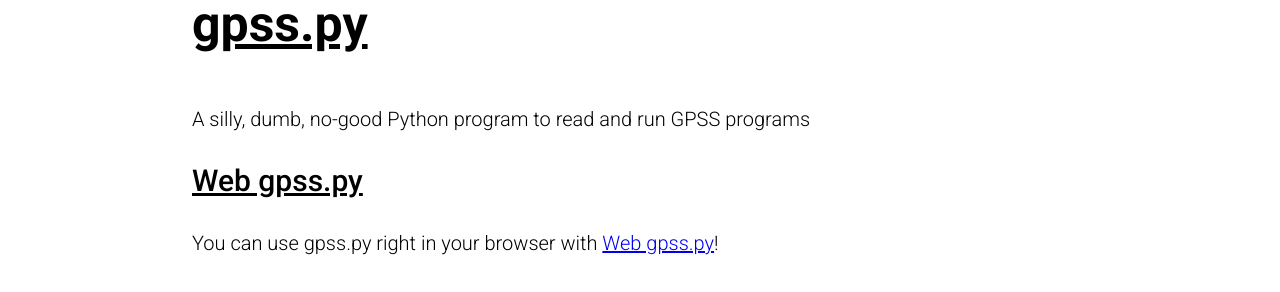
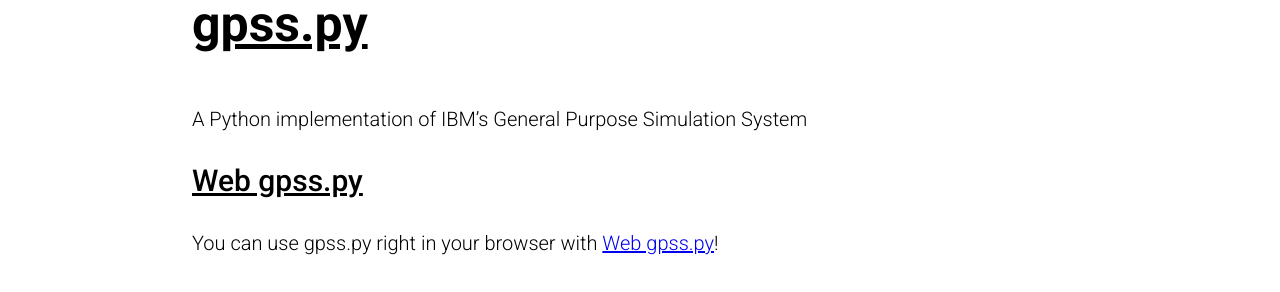
Before and after one commit to martendo/gpss.py, a Jekyll site: the page built from docs/index.md, in a window 1280 px wide. Shown: the part 165-457 px from the top of the page. Built offline with Jekyll 4.4.1, drawn with Linux system fonts in a browser that asks for light colours.

Commit message:
Update project description
Despite the lack of numerous features of GPSS, I'd say gpss.py is now
decent--it should be usable for simple simulations, so the "no-good"
part should go.

I also feel that "silly" and "dumb" no longer belong either because I've
been taking this project fairly seriously and I aim to make it at least
somewhat as featureful as GPSS. Yes, recreating a now almost 60-year-old
program might be silly and dumb, but I'm finding it really interesting
to see how one would create, run, and analyze computer simulations in
the 60s and 70s!

```diff
--- a/docs/_config.yml
+++ b/docs/_config.yml
@@ -1,7 +1,7 @@
 # Site settings
 title: gpss.py
 description: >-
-  A silly, dumb, no-good Python program to read and run GPSS programs
+  A Python implementation of IBM's General Purpose Simulation System
 baseurl: "/gpss.py"
 url: "https://martendo.github.io"
 author: martendo
--- a/docs/index.md
+++ b/docs/index.md
@@ -4,7 +4,7 @@ permalink: /
 ---
 
 # gpss.py
-A silly, dumb, no-good Python program to read and run GPSS programs
+{{ site.description }}
 
 ## Web gpss.py
 You can use gpss.py right in your browser with
```
